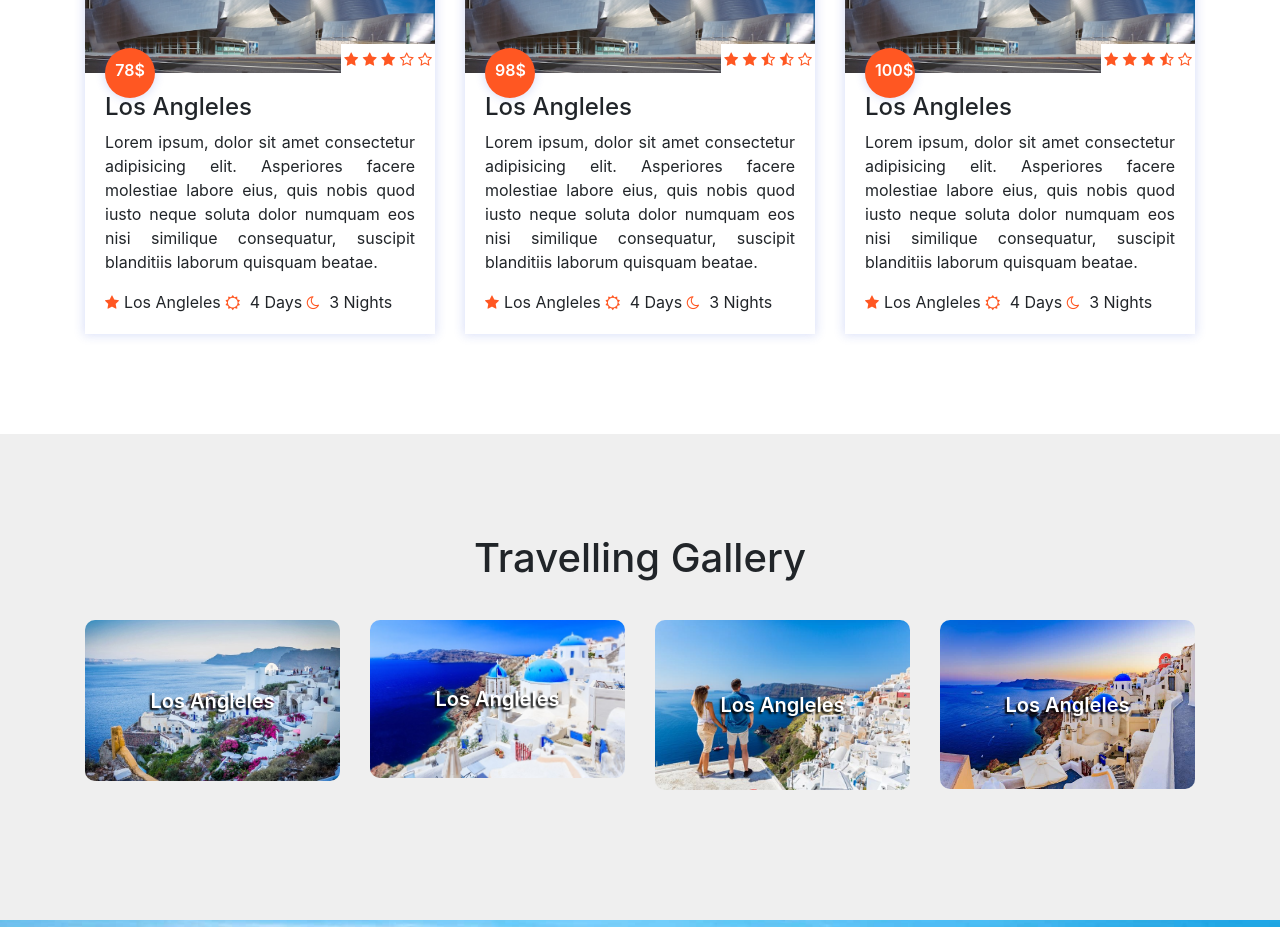
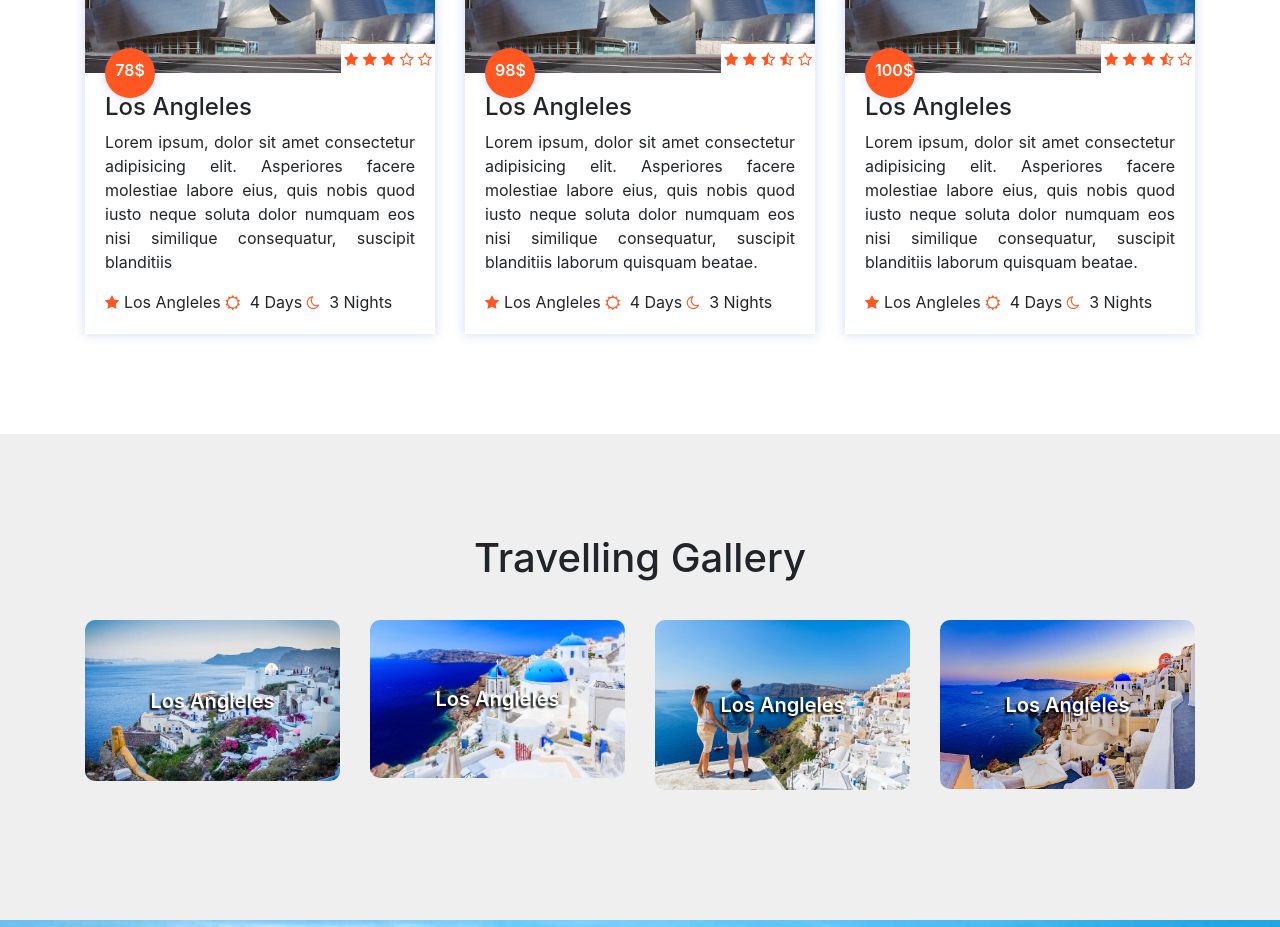
Before and after one commit to me6edi/Travel-Website-HTML-CSS-Bootstrap, a plain HTML site: page index.html in a window 1280 px wide. Shown: the part 1160-2087 px from the top of the page. Drawn offline with nearby package versions, Linux system fonts and the light colour scheme.

Commit message:
Featured Destination

```diff
--- a/index.html
+++ b/index.html
@@ -58,7 +58,7 @@
                                 <h4>Los Angleles</h4>
                                 <p>Lorem ipsum, dolor sit amet consectetur adipisicing elit. Asperiores facere molestiae
                                     labore eius, quis nobis quod iusto neque soluta dolor numquam eos nisi similique
-                                    consequatur, suscipit blanditiis laborum quisquam beatae.</p>
+                                    consequatur, suscipit blanditiis</p>
                                 <div>
                                     <span><i class="fa fa-star"></i>Los Angleles</span>
                                     <span><i class="fa fa-sun-o"></i> 4 Days</span>
```
